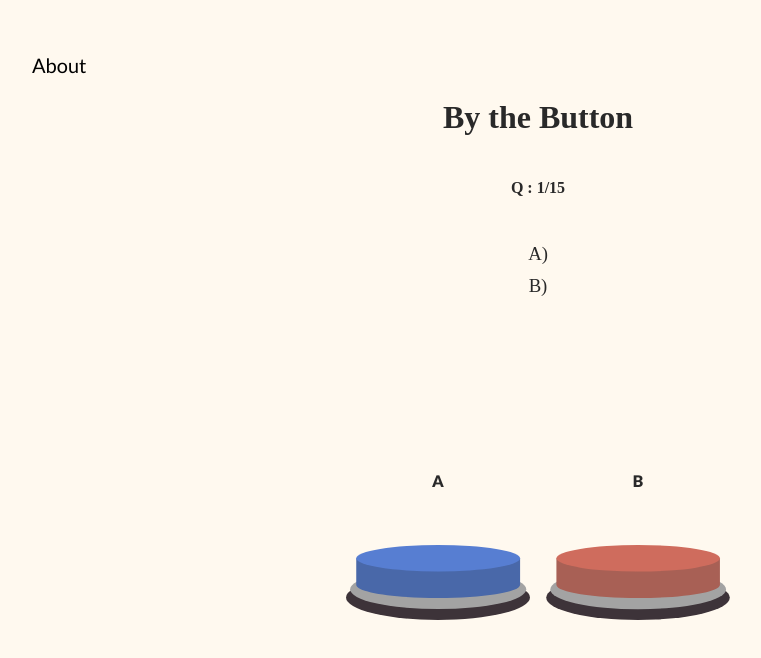
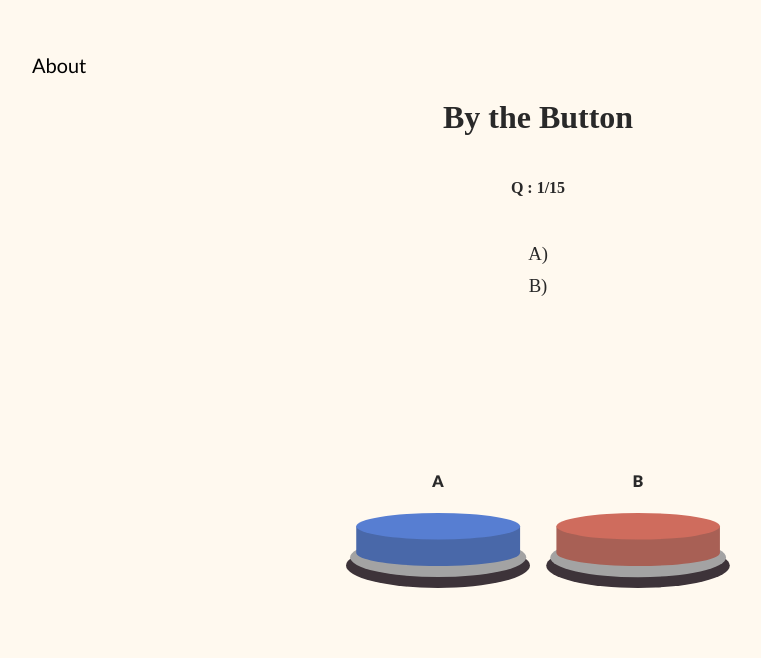
Before and after one commit to PennSpark/sp22-red-penn-playbook, a React (Create React App) app in the folder client/: page /under-the-button/1 in a window 1280 px wide. Shown: the top 658 px of the page, without its empty margins (102-863 px from the left). Built offline with nearby package versions, Linux system fonts and the light colour scheme; no server answers; a small style sheet from the web is missing; a web font is replaced by a local one.

Commit message:
Decrease space between button and letter

```diff
--- a/client/src/components/UnderButton.scss
+++ b/client/src/components/UnderButton.scss
@@ -196,7 +196,7 @@ input {
   background-repeat: no-repeat;
   background-position: center bottom;
   width: 23vh;
-  height: 20vh;
+  height: 16vh;
 }
 #no-button + .button-label{
   background: url(svg/buttonRed.svg);
@@ -204,7 +204,7 @@ input {
   background-repeat: no-repeat;
   background-position: center bottom;
   width: 23vh;
-  height: 20vh;
+  height: 16vh;
 }
 #maybe-button + .button-label{
   background: url(svg/buttonGreen.svg);
@@ -212,7 +212,7 @@ input {
   background-repeat: no-repeat;
   background-position: center bottom;
   width: 23vh;
-  height: 20vh;
+  height: 16vh;
 }
 #other-button + .button-label{
   background: url(svg/buttonYellow.svg);
@@ -220,7 +220,7 @@ input {
   background-repeat: no-repeat;
   background-position: center bottom;
   width: 23vh;
-  height: 20vh;
+  height: 16vh;
 }
 
 #yes-button:checked + .button-label {
```
